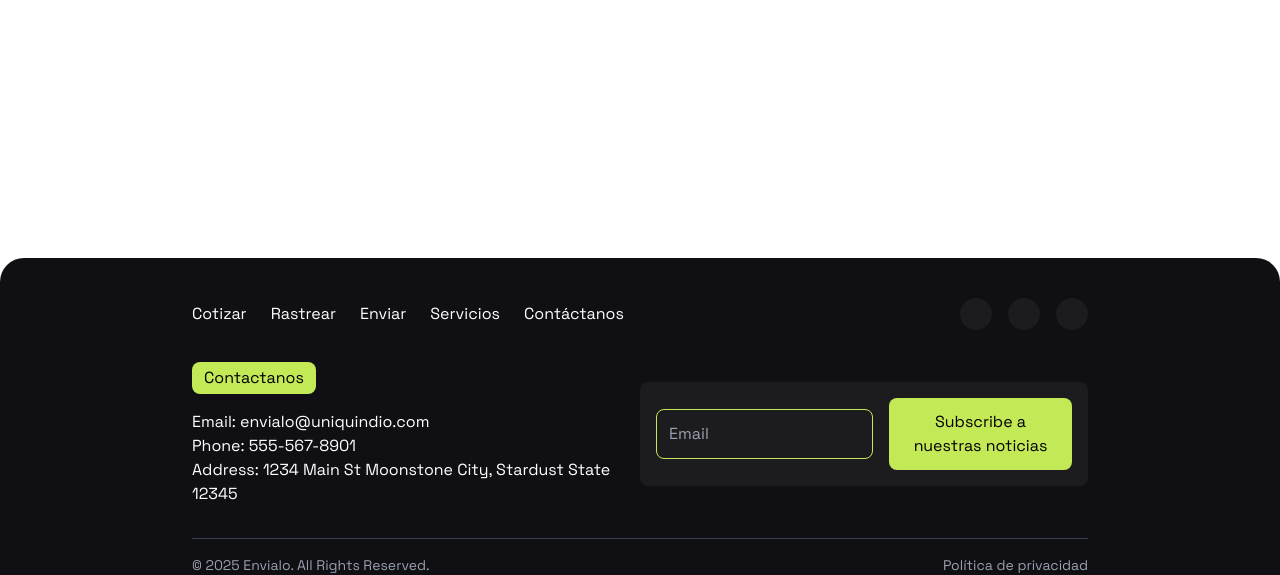
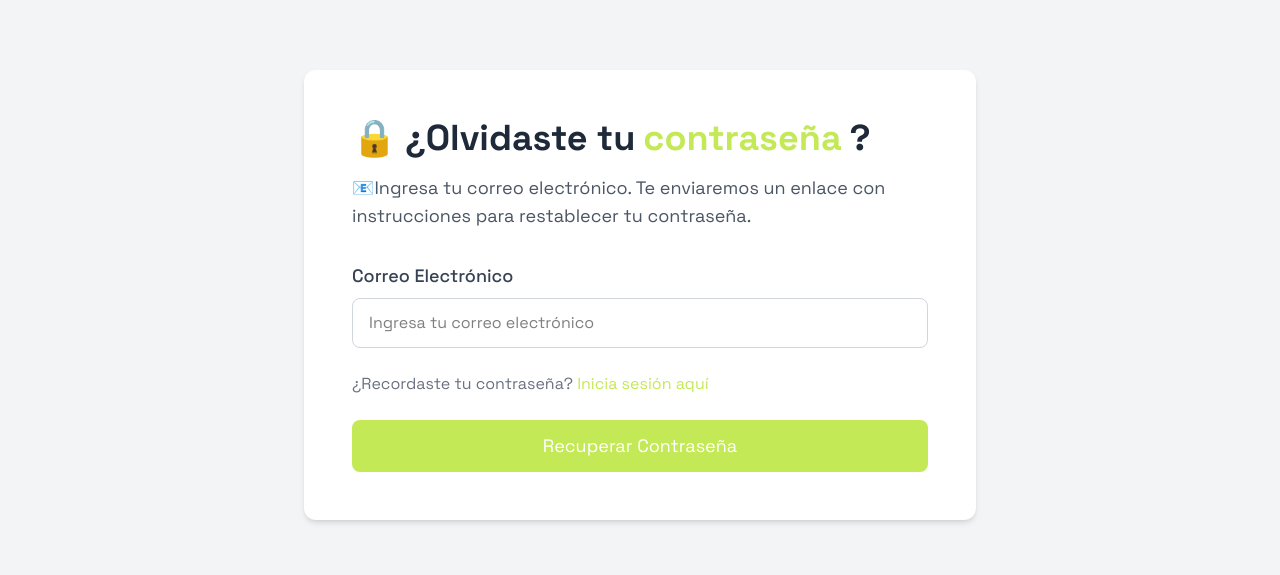
Before and after one commit to William19D/movix, a React (Vite) app: page /forgot-password in a window 1280 px wide. Shown: the part 185-760 px from the top of the page. Built offline with nearby package versions, Linux system fonts and the light colour scheme; no server answers.

Commit message:
creacion de recuperar contrasena

```diff
--- /dev/null
+++ b/src/pages/ForgotPassword/ForgotPassword.tsx
@@ -0,0 +1,61 @@
+import React, { useState } from 'react';
+
+const ForgotPassword: React.FC = () => {
+  const [email, setEmail] = useState<string>('');
+
+  const handleSubmit = (e: React.FormEvent) => {
+    e.preventDefault();
+    // Aquí puedes manejar el envío del correo para restablecer la contraseña
+    console.log('Correo enviado a:', email);
+  };
+
+  return (
+    <div className="min-h-screen flex items-center justify-center bg-gray-100">
+      {/* Aumentamos el tamaño del contenedor */}
+      <div className="bg-white p-12 rounded-xl shadow-md w-full max-w-2xl">
+        <h1 className="text-4xl font-bold text-gray-800 flex items-center gap-2">
+          <span role="img" aria-label="lock">
+            🔒
+          </span>
+          ¿Olvidaste tu <span className="text-[#C3E956]">contraseña</span>?
+        </h1>
+        <p className="text-gray-600 mt-4 text-lg">
+          <span role="img" aria-label="email">
+            📧
+          </span>
+          Ingresa tu correo electrónico. Te enviaremos un enlace con instrucciones para restablecer tu contraseña.
+        </p>
+        <form onSubmit={handleSubmit} className="mt-8">
+          <div className="mb-6">
+            <label htmlFor="email" className="block text-gray-700 font-medium mb-2 text-lg">
+              Correo Electrónico
+            </label>
+            <input
+              type="email"
+              id="email"
+              placeholder="Ingresa tu correo electrónico"
+              value={email}
+              onChange={(e) => setEmail(e.target.value)}
+              className="w-full px-4 py-3 border border-gray-300 rounded-lg focus:outline-none focus:ring-2 focus:ring-[#C3E956]"
+              required
+            />
+          </div>
+          <p className="text-base text-gray-500 mb-6">
+            ¿Recordaste tu contraseña?{' '}
+            <a href="/login" className="text-[#C3E956] hover:underline">
+              Inicia sesión aquí
+            </a>
+          </p>
+          <button
+            type="submit"
+            className="w-full bg-[#C3E956] text-white py-3 px-6 rounded-lg hover:bg-[#a9c84a] transition text-lg"
+          >
+            Recuperar Contraseña
+          </button>
+        </form>
+      </div>
+    </div>
+  );
+};
+
+export default ForgotPassword;
--- a/src/pages/Login/Login.tsx
+++ b/src/pages/Login/Login.tsx
@@ -112,6 +112,10 @@ export default function LoginForm() {
 
   const handleRegisterClick = () => {
     navigate('/register');
+  };
+
+  const handleForgotPasswordClick = () => {
+    navigate('/forgot-password');
   };
 
   return (
@@ -253,9 +257,13 @@ export default function LoginForm() {
             </div>
 
             <div className="text-right text-sm">
-              <a href="#" className="text-[#1C8E19] hover:text-blue-800">
+              <button
+                type="button"
+                onClick={handleForgotPasswordClick}
+                className="text-[#1C8E19] hover:text-blue-800"
+              >
                 ¿Olvidaste tu contraseña?
-              </a>
+              </button>
             </div>
 
             <button
--- a/src/routes/AppRoutes.tsx
+++ b/src/routes/AppRoutes.tsx
@@ -16,6 +16,7 @@ import Admin from "../pages/Admin/Admin";
 import CotizarAdmin from "../pages/Cotizar/CotizarAdmdin";
 import Footer from "../components/footer"; // Make sure Footer is imported
 import Rastrear from "../pages/Rastrear/Rastrear";
+import ForgotPassword from "../pages/ForgotPassword/ForgotPassword";
 
 const AppContent: React.FC = () => {
   const location = useLocation();
@@ -72,6 +73,8 @@ const AppContent: React.FC = () => {
           <Route path="/admin-dashboard" element={<Admin />} />
           <Route path="/cotizar-admin" element={<CotizarAdmin />} />
           <Route path="/rastrear" element={<Rastrear />} />
+          <Route path="/forgot-password" element={<ForgotPassword />} />
+          {/* Add more routes as needed */}
         </Routes>
       </div>
 
```
